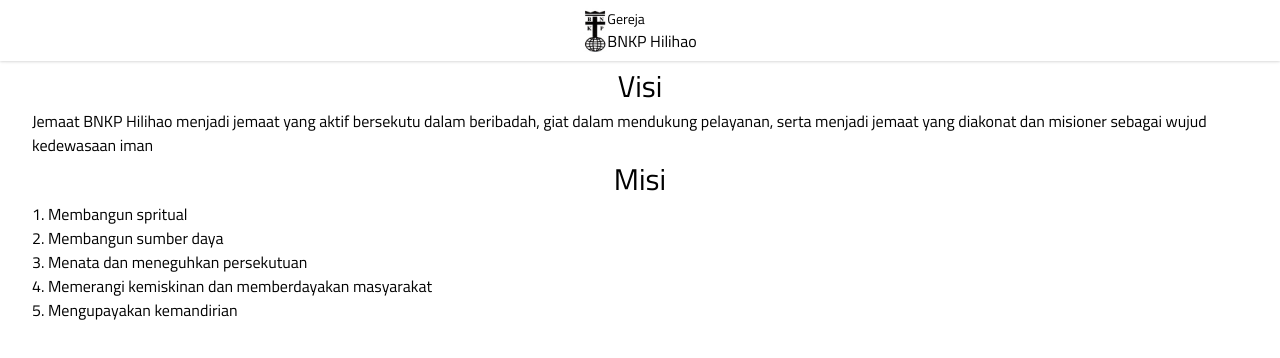
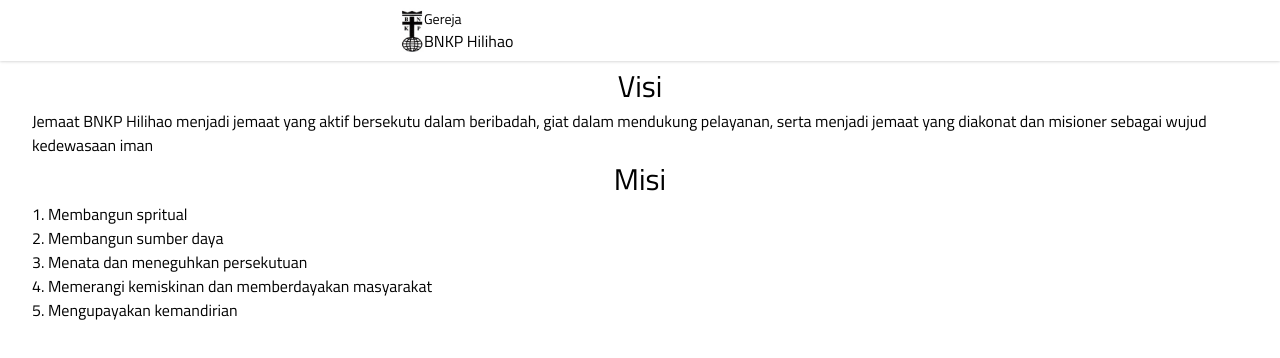
Before and after one commit to nipeharefa/hili-landing, a React (Create React App) app: page /visi-misi in a window 1280 px wide. Shown: the top 358 px of the page. Built offline with nearby package versions, Linux system fonts and the light colour scheme.

Commit message:
fix navbar

```diff
--- a/src/component/AppContainer.tsx
+++ b/src/component/AppContainer.tsx
@@ -1,7 +1,7 @@
 import * as React from 'react';
 import styled from 'styled-components';
 
-const Container = styled.div`
+export const Container : any  = styled.div`
   width: 480px;
   @media (max-width: 480px) {
     width: 100%;
--- a/src/component/Navbar.tsx
+++ b/src/component/Navbar.tsx
@@ -1,5 +1,7 @@
 import * as React from 'react';
 import styled from 'styled-components';
+import { Container as AppContainer } from './AppContainer';
+import { Link } from 'react-router-dom';
 
 const Container = styled.div`
   background: #FFF;
@@ -7,6 +9,8 @@ const Container = styled.div`
 
 const Navbar = () => (
   <Container className="flex w-full justify-center fixed shadow py-2 px-3">
+    <AppContainer className="flex items-center">
+      <Link to="/" className="flex">
         <div className="w-6">
           <img
             alt="logo bnkp"
@@ -16,6 +20,8 @@ const Navbar = () => (
           <p className="text-sm">Gereja</p>
           <p className="text-base">BNKP Hilihao</p>
         </div>
+      </Link>
+    </AppContainer>
   </Container>
 );
 
--- a/src/pages/VisionAndMission.tsx
+++ b/src/pages/VisionAndMission.tsx
@@ -1,8 +1,7 @@
 import * as React from 'react';
 import loadable from '@loadable/component';
-import Navbar from '../component/Navbar';
 
-// const Navbar = loadable(() => import('../component/Navbar'));
+const Navbar = loadable(() => import('../component/Navbar'));
 
 const VisionAndMission = () => (
   <div className="flex items-center flex-col px-3">
```
Lines whose indentation alone changed are shown as unchanged.
